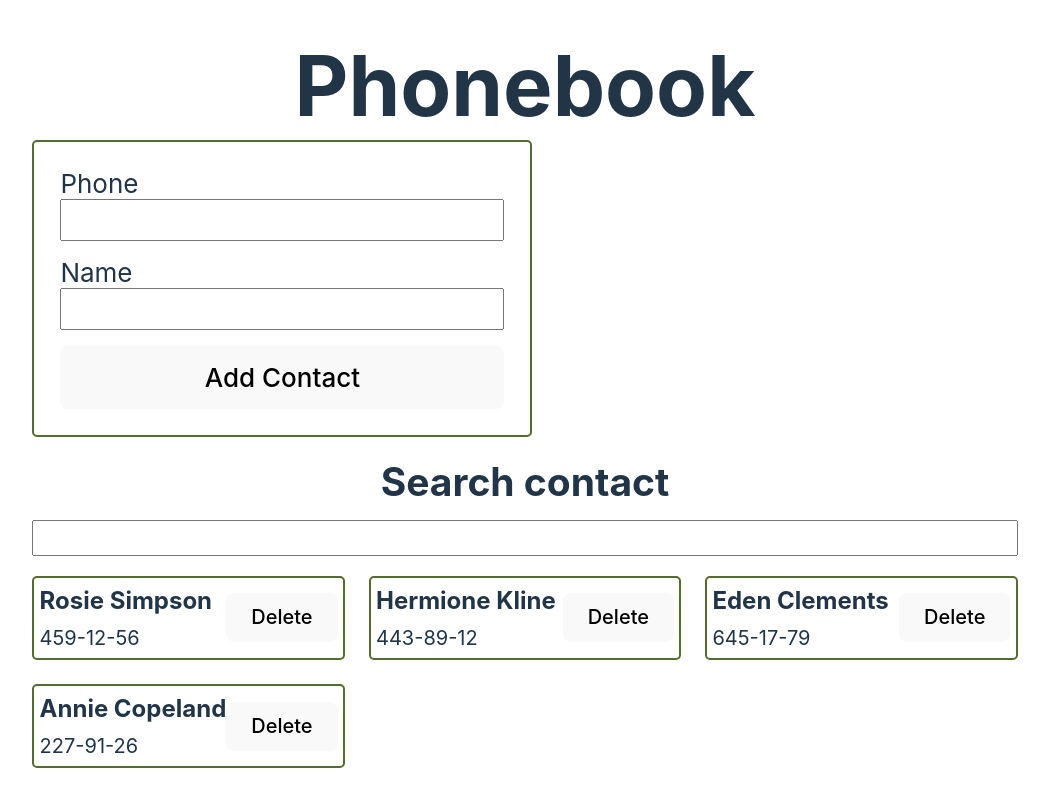
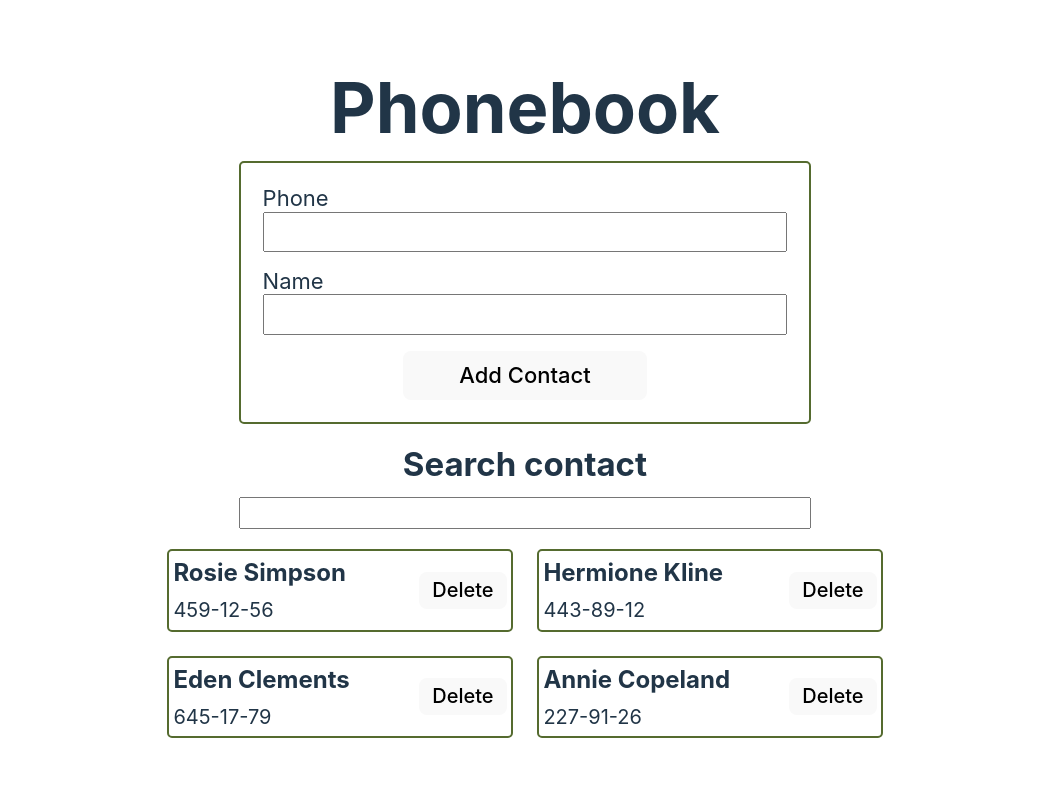
Before and after one commit to Anteycu/goit-react-hw-03, a React (Vite) app: page / in a window 1280 px wide. Shown: the whole page, without its empty margins (115-1164 px from the left). Built offline with nearby package versions, Linux system fonts and the light colour scheme.

Commit message:
add more styles for min beauty

```diff
--- a/src/components/App.jsx
+++ b/src/components/App.jsx
@@ -29,7 +29,7 @@ function App() {
   };
 
   return (
-    <div>
+    <div className="container">
       <h1>Phonebook</h1>
       <ContactForm onAdd={addContact} />
       <SearchBox query={query} onSearch={setQuery} />
--- a/src/components/ContactForm/ContactForm.jsx
+++ b/src/components/ContactForm/ContactForm.jsx
@@ -52,7 +52,9 @@ const ContactForm = ({ onAdd }) => {
         <Field type="text" name="name" id={nameId} className={css.field} />
         <ErrorMessage name="name" component="span" className={css.error} />
 
-        <button type="submit">Add Contact</button>
+        <button type="submit" className={css.button}>
+          Add Contact
+        </button>
       </Form>
     </Formik>
   );
--- a/src/components/ContactForm/ContactForm.module.css
+++ b/src/components/ContactForm/ContactForm.module.css
@@ -1,11 +1,20 @@
 .form {
   display: flex;
   flex-direction: column;
-  width: 500px;
-  margin-bottom: 16px;
+  margin-bottom: 12px;
   padding: 1rem;
   border: 2px solid darkolivegreen;
   border-radius: 5px;
+
+  @media screen and (min-width: 768px) {
+    margin: 0 auto 16px;
+    max-width: 80%;
+  }
+
+  @media screen and (min-width: 1440px) {
+    margin: 0 auto 20px;
+    max-width: 50%;
+  }
 }
 
 .label {
@@ -24,3 +33,11 @@
   text-align: start;
   color: red;
 }
+
+.button {
+  @media screen and (min-width: 768px) {
+    align-self: center;
+    max-width: 60%;
+    padding: 0.5rem 2.5rem;
+  }
+}
--- a/src/components/ContactList/ContactList.module.css
+++ b/src/components/ContactList/ContactList.module.css
@@ -1,9 +1,16 @@
 .contacts {
   display: grid;
-  grid-template-columns: 1fr 1fr 1fr;
+  grid-template-columns: 1fr;
   gap: 24px;
   font-size: 20px;
   text-align: start;
+
+  @media screen and (min-width: 768px) {
+    grid-template-columns: 1fr 1fr;
+  }
+  @media screen and (min-width: 1440px) {
+    grid-template-columns: 1fr 1fr 1fr;
+  }
 }
 
 .contactItem {
--- a/src/components/SearchBox/SearchBox.module.css
+++ b/src/components/SearchBox/SearchBox.module.css
@@ -1,7 +1,16 @@
 .searcher {
   display: flex;
   flex-direction: column;
-  /* align-items: flex-start; */
   gap: 8px;
-  margin-bottom: 20px;
+  margin-bottom: 12px;
+
+  @media screen and (min-width: 768px) {
+    margin: 0 auto 20px;
+    max-width: 80%;
+  }
+
+  @media screen and (min-width: 1440px) {
+    margin: 0 auto 24px;
+    max-width: 60%;
+  }
 }
--- a/src/index.css
+++ b/src/index.css
@@ -17,7 +17,7 @@
   @media screen and (min-width: 768px) {
     font-size: 22px;
   }
-  @media screen and (min-width: 1280px) {
+  @media screen and (min-width: 1440px) {
     font-size: 26px;
   }
 }
@@ -27,6 +27,16 @@
   margin: 0 auto;
   padding: 1rem;
   text-align: center;
+}
+
+.container {
+  min-width: calc(375px-2rem);
+  @media screen and (min-width: 768px) {
+    min-width: calc(760px - 2rem);
+  }
+  @media screen and (min-width: 1440px) {
+    min-width: calc(1400px - 2rem);
+  }
 }
 
 body {
@@ -57,12 +67,13 @@ p {
 h1 {
   font-size: 3.2em;
   line-height: 1.3;
+  margin-bottom: 8px;
 }
 
 button {
   border-radius: 8px;
   border: 1px solid transparent;
-  padding: 0.6em 1.2em;
+  padding: 0.3em 0.6em;
   font-size: 1em;
   font-weight: 500;
   font-family: inherit;
```
